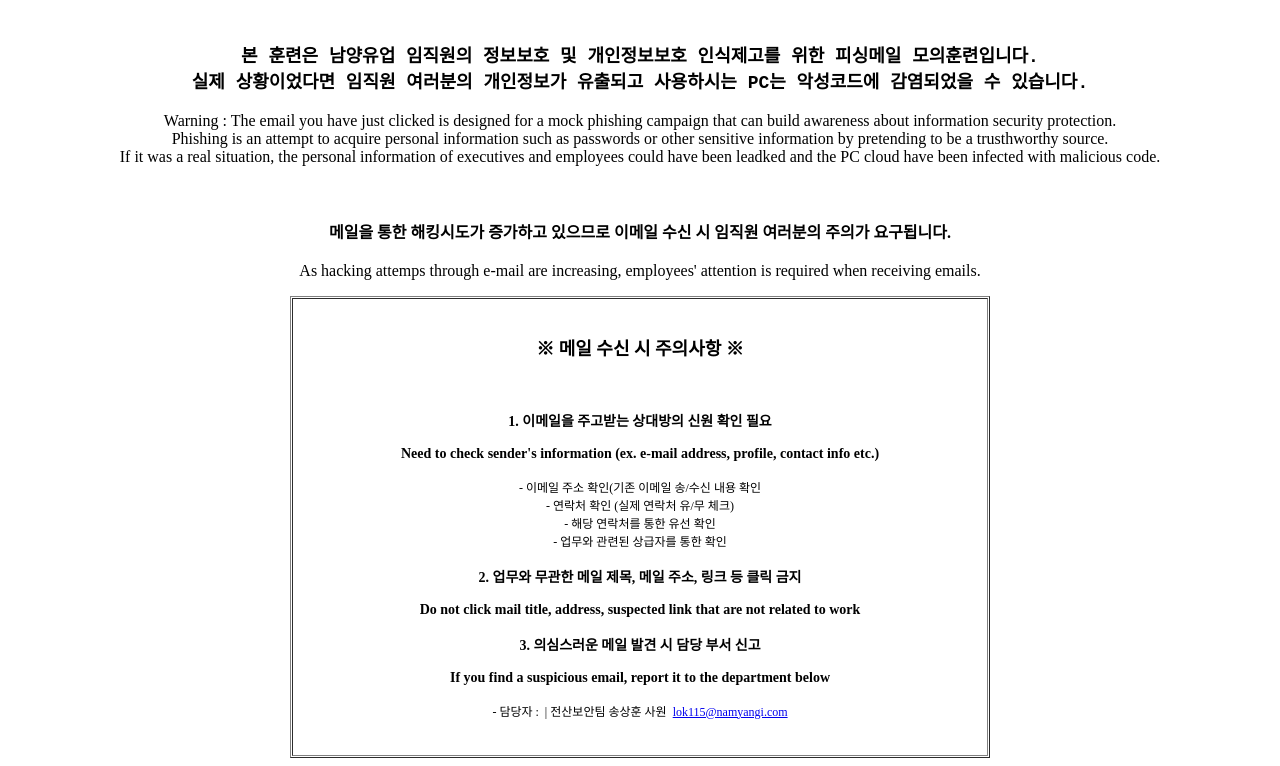
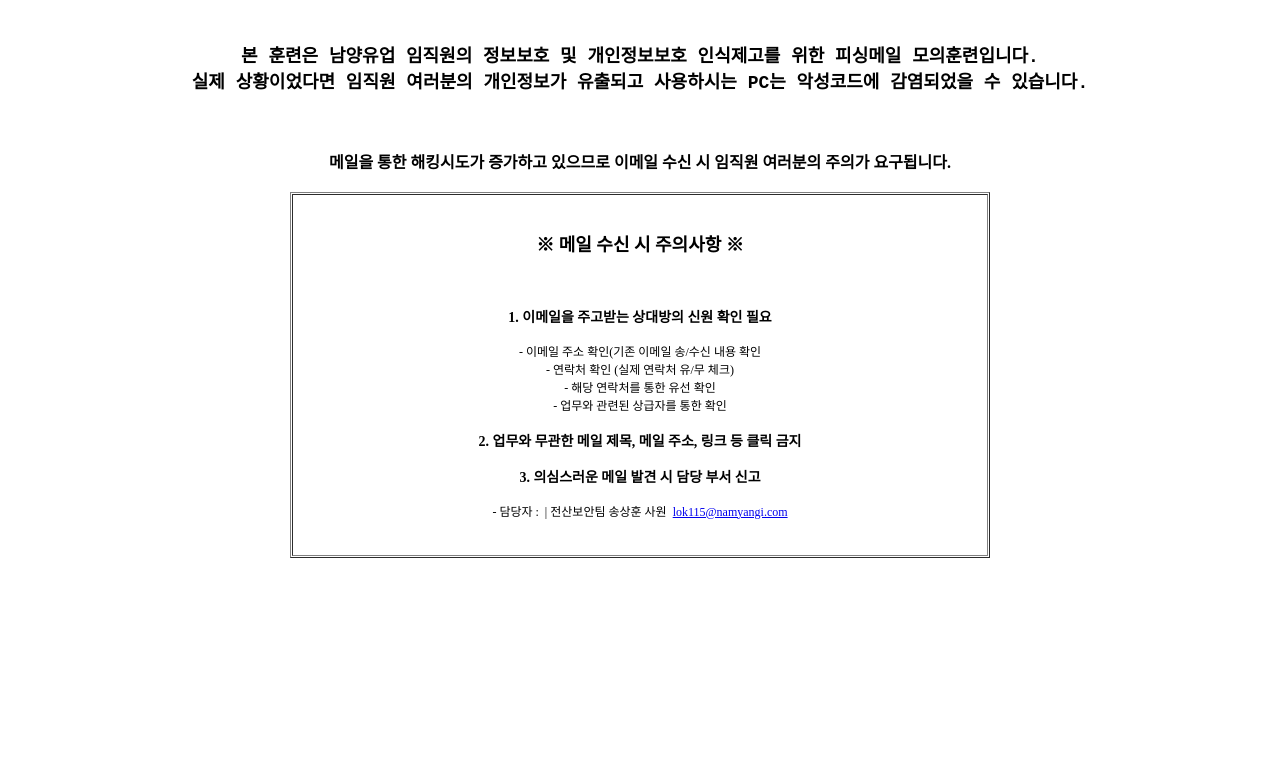
Before and after one commit to calm0115/warning, a plain HTML site: page index.html in a window 1280 px wide. Shown: the part 114-880 px from the top of the page. After the commit the page ends 800 px from the top, so only its background shows below. Drawn offline with Linux system fonts and the light colour scheme.

Commit message:
index.html

```diff
--- a/index.html
+++ b/index.html
@@ -11,15 +11,9 @@
 <h3 style="font-family: 나눔고딕; text-align: center;"><big><kbd><strong><span style="font-size: 18px;">본 훈련은 남양유업 임직원의 정보보호 및 개인정보보호 인식제고를 위한 피싱메일 모의훈련입니다.<br/>
 실제 상황이었다면 임직원 여러분의 개인정보가 유출되고 사용하시는 PC는 악성코드에 감염되었을 수 있습니다. </span></strong></kbd></big></h3>
 
-<p style="font-family: 나눔고딕; text-align: center;">Warning : The email you have just clicked is designed for a mock phishing campaign that can build awareness about information security protection.<br/>
-Phishing is an attempt to acquire personal information such as passwords or other sensitive information by pretending to be a trusthworthy source.<br/>
-If it was a real situation, the personal information of executives and employees could have been leadked and the PC cloud have been infected with malicious code.</p>
-
 <p style="text-align: center;"> </p>
 
 <h3 style="text-align: center;"><big><strong><kbd><span style="font-family: 나눔고딕; font-size: 16px;">메일을 통한 해킹시도가 증가하고 있으므로 이메일 수신 시 임직원 여러분의 주의가 요구됩니다.</span></kbd></strong></big></h3>
-
-<p style="text-align: center;">As hacking attemps through e-mail are increasing, employees&#39; attention is required when receiving emails.</p>
 
 <table align="center" border="1" cellpadding="1" cellspacing="1" style="width: 700px;">
 	<tbody>
@@ -33,8 +27,6 @@ If it was a real situation, the personal information of executives and employees
 
 			<p style="text-align: center;"><span style="font-family: 나눔고딕; font-size: 14px;"><strong>1. 이메일을 주고받는 상대방의 신원 확인 필요</strong></span></p>
 
-			<p style="text-align: center;"><span style="font-family: 나눔고딕; font-size: 14px;"><strong>Need to check sender&#39;s information (ex. e-mail address, profile, contact info etc.)</strong></span></p>
-
 			<p style="text-align: center;"><span style="font-family: 나눔고딕; font-size: 12px;">- 이메일 주소 확인(기존 이메일 송/수신 내용 확인<br/>
 			- 연락처 확인 (실제 연락처 유/무 체크)<br/>
 			- 해당 연락처를 통한 유선 확인<br/>
@@ -42,11 +34,7 @@ If it was a real situation, the personal information of executives and employees
 
 			<p style="text-align: center;"><span style="font-family: 나눔고딕; font-size: 14px;"><strong>2. 업무와 무관한 메일 제목, 메일 주소, 링크 등 클릭 금지</strong></span></p>
 
-			<p style="text-align: center;"><span style="font-family: 나눔고딕; font-size: 14px;"><strong>Do not click mail title, address, suspected link that are not related to work</strong></span></p>
-
 			<p style="text-align: center;"><span style="font-family: 나눔고딕; font-size: 14px;"><strong>3. 의심스러운 메일 발견 시 담당 부서 신고</strong></span></p>
-
-			<p style="text-align: center;"><span style="font-family: 나눔고딕; font-size: 14px;"><strong>If you find a suspicious email, report it to the department below</strong></span></p>
 
 			<p style="text-align: center;"><span style="font-family: 나눔고딕; font-size: 12px;">- 담당자 :  | 전산보안팀 송상훈 사원</span><span style="font-family: 나눔고딕; font-size: 12px;">  <a href="mailto:lok115@namyangi.com">lok115@namyangi.com</a></span></p>
 
```
